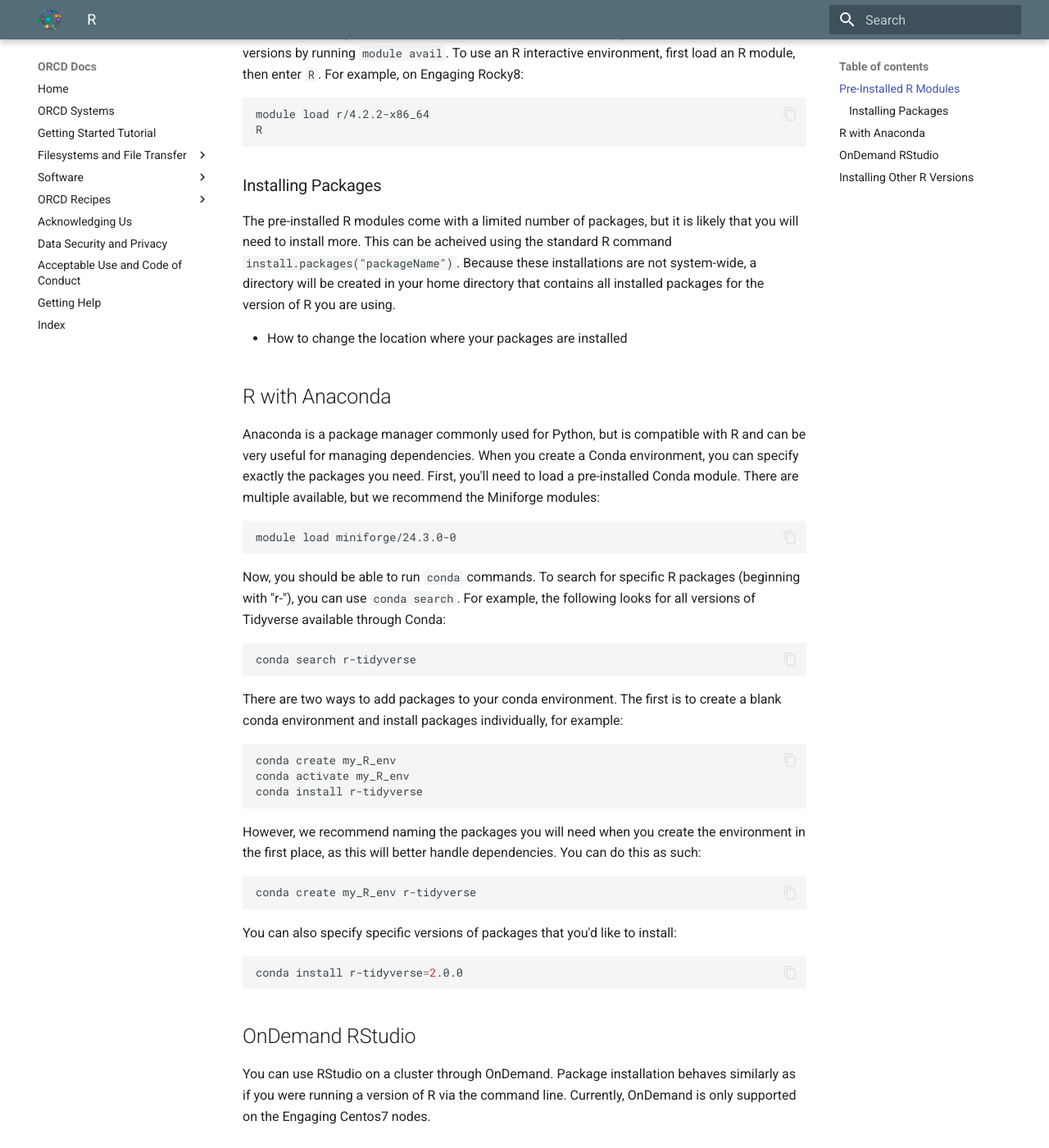
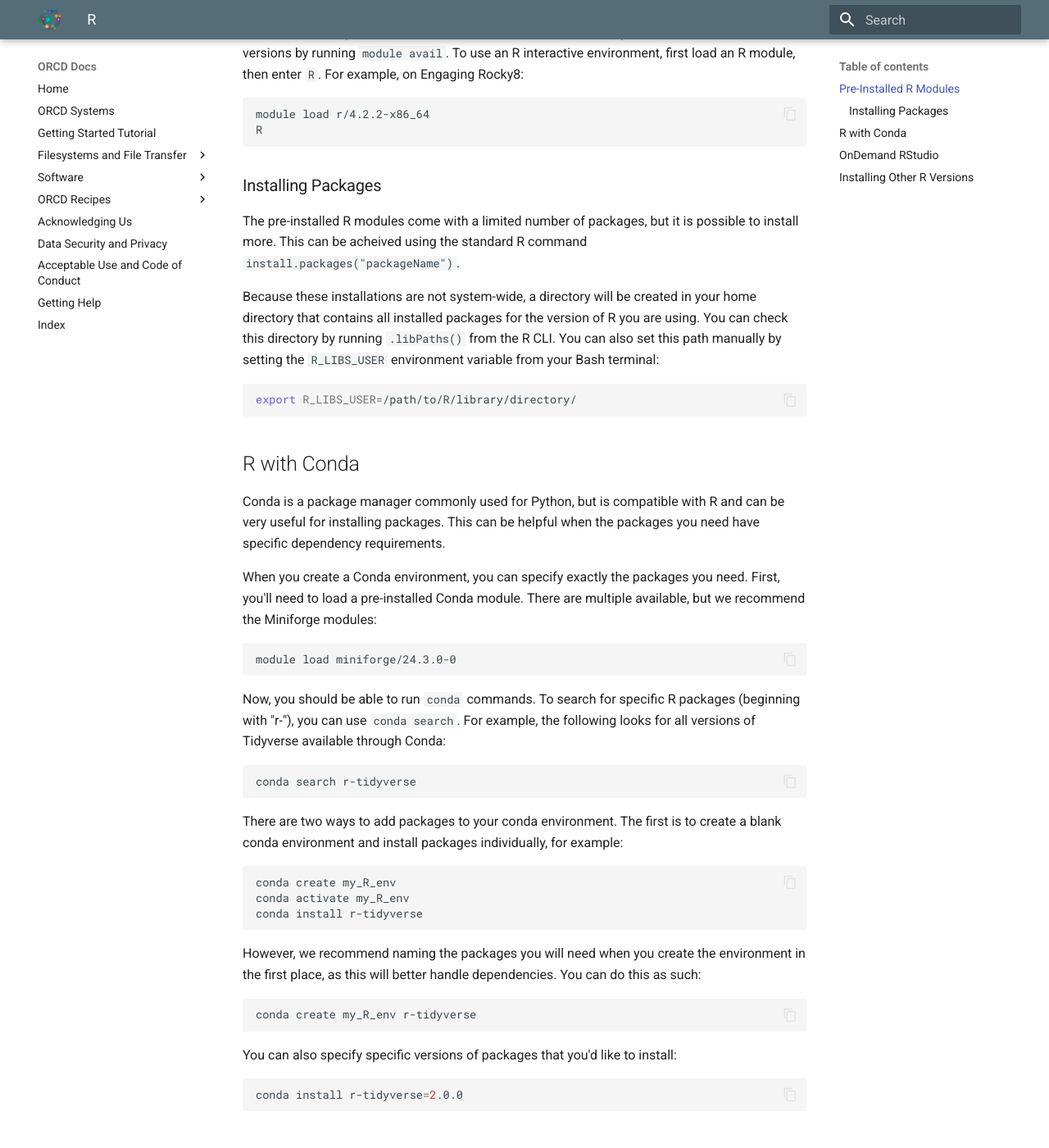
Before and after one commit to mit-orcd/orcd-docs-edit, an MkDocs documentation site: the page built from docs/software/R.md, in a window 1280 px wide and 1400 px high, scrolled down 302 px. Shown: the whole window at 82% size. Built offline with MkDocs 1.6.1 and Material for MkDocs 9.7.7, drawn with Linux system fonts in a browser that asks for light colours; some of the changed text lies outside the part shown.

Commit message:
first draft

````diff
--- a/docs/software/R.md
+++ b/docs/software/R.md
@@ -20,13 +20,19 @@ R
 
 ### Installing Packages
 
-The pre-installed R modules come with a limited number of packages, but it is likely that you will need to install more. This can be acheived using the standard R command `install.packages("packageName")`. Because these installations are not system-wide, a directory will be created in your home directory that contains all installed packages for the version of R you are using.
+The pre-installed R modules come with a limited number of packages, but it is possible to install more. This can be acheived using the standard R command `install.packages("packageName")`.
 
-- How to change the location where your packages are installed
+Because these installations are not system-wide, a directory will be created in your home directory that contains all installed packages for the version of R you are using. You can check this directory by running `.libPaths()` from the R CLI. You can also set this path manually by setting the `R_LIBS_USER` environment variable from your Bash terminal:
 
-## R with Anaconda
+```bash
+export R_LIBS_USER=/path/to/R/library/directory/
+```
 
-Anaconda is a package manager commonly used for Python, but is compatible with R and can be very useful for managing dependencies. When you create a Conda environment, you can specify exactly the packages you need. First, you'll need to load a pre-installed Conda module. There are multiple available, but we recommend the Miniforge modules:
+## R with Conda
+
+Conda is a package manager commonly used for Python, but is compatible with R and can be very useful for installing packages. This can be helpful when the packages you need have specific dependency requirements.
+
+When you create a Conda environment, you can specify exactly the packages you need. First, you'll need to load a pre-installed Conda module. There are multiple available, but we recommend the Miniforge modules:
 
 ```bash
 module load miniforge/24.3.0-0
@@ -64,10 +70,11 @@ You can use RStudio on a cluster through OnDemand. Package installation behaves
 
 ## Installing Other R Versions
 
-If you need a specific version of R, you can specify this while creating a Conda environment. All you need to do is set the r-base argument to the specific version of R that you need. For example, for installing R version 4.1.2:
+If you need a specific version of R, the easiest way to do this is through Conda. You can specify your desired R version while creating a Conda environment by setting the `r-base` argument to version that you need. For example, for installing R version 4.1.2:
 
 ```bash
 conda create -n R_env r-base=4.1.2
+conda activate R_env
 ```
 
-Once your environment is created, entering `which R` should direct you to the version of R within your Conda environment.
+Once your environment is created and activated, entering `which R` should direct you to the version of R within your Conda environment.
````
